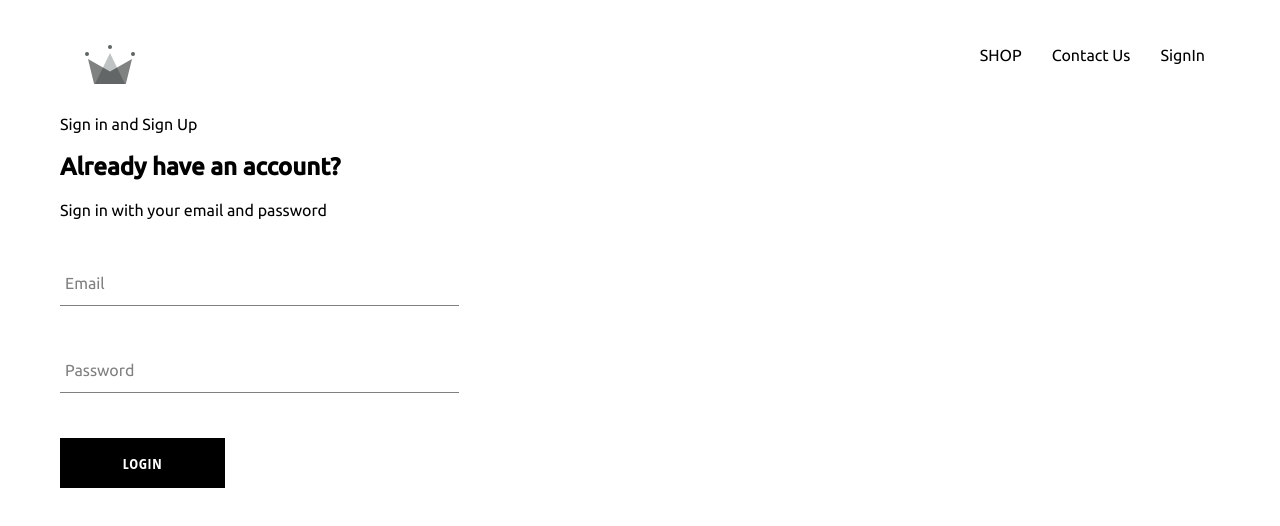
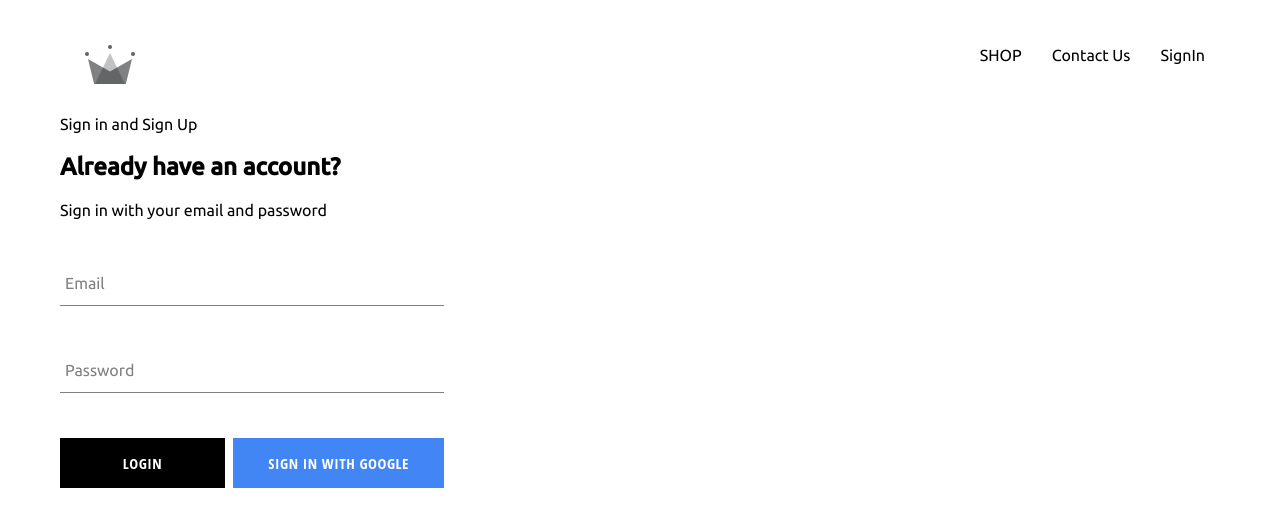
Before and after one commit to olawale7040/eCommerce, a React (Create React App) app: page /sign in a window 1280 px wide. Shown: the top 526 px of the page. Built offline with nearby package versions, Linux system fonts and the light colour scheme; no server answers.

Commit message:
Integrate Firebase and implement Google Authetication

```diff
--- a/package.json
+++ b/package.json
@@ -6,6 +6,7 @@
     "@testing-library/jest-dom": "^4.2.4",
     "@testing-library/react": "^9.5.0",
     "@testing-library/user-event": "^7.2.1",
+    "firebase": "^7.19.1",
     "node-sass": "^4.14.1",
     "react": "^16.13.1",
     "react-dom": "^16.13.1",
--- a/src/App.css
+++ b/src/App.css
@@ -6,3 +6,6 @@
   text-decoration: none;
   color: #000;
 }
+*{
+  box-sizing: border-box;
+}
--- a/src/App.js
+++ b/src/App.js
@@ -6,6 +6,7 @@
 import {Route, Switch} from 'react-router-dom';
 import Header from './components/header/header-component';
 import SignAndSignup from './pages/sign-in-and-sign-up/sign-in-and-sign-up'
+import {auth} from './firebase/firebase.utili';
 
 
 // const AboutPage = () => (
@@ -18,14 +19,26 @@
   constructor(props){
     super(props)
     this.state = {
-      message:"Welcome back to react"
+      message:"Welcome back to react",
+      currentUser:null
     }
   }
 
+  unsubscribeFromAuth = null;
+
+   componentDidMount(){
+     this.unsubscribeFromAuth = auth.onAuthStateChanged(user =>{
+      this.setState({currentUser : user});
+      console.log(user,"user");
+      })
+   }
+   componentWillUnmount(){
+    this.unsubscribeFromAuth();
+   }
   render(){
     return(
       <div>
-        <Header />
+        <Header currentUser={this.state.currentUser} />
         <Switch>
           <Route exact={true} path="/" component={HomePage} />
           <Route exact={true} path="/shop" component={ShopPage} />
--- a/src/components/custom-button/custom-button.component.js
+++ b/src/components/custom-button/custom-button.component.js
@@ -3,8 +3,8 @@
 import './custom-button.styles.scss';
 
 
-const CustomButton = ({children, ...otherProps}) =>(
-    <button className="custom-button" {...otherProps}>
+const CustomButton = ({children, GoogleSignIn , ...otherProps}) =>(
+    <button className={`${GoogleSignIn} == 'google-sign-in' ? 'google-sign-in' : '' custom-button` } {...otherProps}>
         {children}
     </button>
 )
--- a/src/components/custom-button/custom-button.styles.scss
+++ b/src/components/custom-button/custom-button.styles.scss
@@ -13,10 +13,21 @@
     font-weight: bolder;
     border: none;
     cursor: pointer;
+    // margin-right: 10px;
 
     &:hover {
       background-color: white;
       color: black;
       border: 1px solid black;
     }
+
+    &.google-sign-in{
+        background-color:#4285f4;
+        color: white;
+
+        &:hover{
+            background-color:#357ae8;
+            border: none;
+        }
+    }
   }
--- a/src/components/header/header-component.js
+++ b/src/components/header/header-component.js
@@ -2,8 +2,9 @@
 import './header.styles.scss'
 import {ReactComponent as Logo} from '../../assets/crown.svg';
 import {Link} from 'react-router-dom';
+import {auth} from '../../firebase/firebase.utili';
 
-const Header =()=>(
+const Header =({currentUser})=>(
     <div className="header">
         <Link to="/" className="logo-container">
             <Logo />
@@ -11,7 +12,12 @@
         <div className="options">
             <Link to="/shop" className="option">SHOP</Link>
             <Link to="/" className="option">Contact Us</Link>
-            <Link to="/sign" className="option">SignIn</Link>
+            {
+                currentUser ?
+                <div className="option" onClick={()=>auth.signOut()}>Sign Out</div> :
+                <Link to="/sign" className="option">SignIn</Link>
+            }
+
         </div>
     </div>
 )
--- a/src/components/header/header.styles.scss
+++ b/src/components/header/header.styles.scss
@@ -20,6 +20,7 @@
 
       .option {
         padding: 10px 15px;
+        cursor: pointer;
       }
     }
   }
--- a/src/components/sign-in/sign-in.component.js
+++ b/src/components/sign-in/sign-in.component.js
@@ -2,7 +2,7 @@
 import FormInput from '../form-input/form-input.component';
 import CustomButton from '../custom-button/custom-button.component';
 import './sign-in.styles.scss'
-
+import {signInWithGoogle} from '../../firebase/firebase.utili';
 
 class SignIn extends React.Component {
     constructor(props) {
@@ -28,11 +28,14 @@
             <div className="sign-in">
                 <h2>Already have an account?</h2>
                 <span>Sign in with your email and password</span>
-                <form onSubmit={this.handleSubmit}>
+                <form >
                     <FormInput type="email" handleChange={this.handleChange} required name="email" value={this.state.email} label="Email" />
                     <FormInput type="password" handleChange={this.handleChange} required name="password" value={this.state.password} label="Password" />
-                    <CustomButton type="submit">Login</CustomButton>
-                    {/* <button className="btn btn-primary">Submit</button> */}
+
+                    <div className="buttons">
+                        <CustomButton type="submit">Login</CustomButton>
+                        <CustomButton onClick={signInWithGoogle} GoogleSignIn="google-sign-in">Sign In With Google</CustomButton>
+                    </div>
                 </form>
 
             </div>
--- a/src/components/sign-in/sign-in.styles.scss
+++ b/src/components/sign-in/sign-in.styles.scss
@@ -6,4 +6,8 @@
     .title{
         margin: 10px 0;
     }
+    .buttons{
+        display: flex;
+        justify-content: space-between;
+    }
 }
--- /dev/null
+++ b/src/firebase/firebase.utili.js
@@ -0,0 +1,26 @@
+import firebase from 'firebase/app';
+import "firebase/firestore";
+import "firebase/auth";
+
+const config ={
+    apiKey: "AIzaSyCgvW8Bi79o88h0w6jJJH4QI9o0qy6RHq0",
+    authDomain: "ecommerce-8d133.firebaseapp.com",
+    databaseURL: "https://ecommerce-8d133.firebaseio.com",
+    projectId: "ecommerce-8d133",
+    storageBucket: "ecommerce-8d133.appspot.com",
+    messagingSenderId: "741002064204",
+    appId: "1:741002064204:web:ba8977ef79f22eaa8f1fe9"
+  };
+
+  // Initialize Firebase
+  firebase.initializeApp(config);
+
+  export const auth = firebase.auth();
+  export const firestore = firebase.firestore();
+
+  const provider = new firebase.auth.GoogleAuthProvider();
+  provider.setCustomParameters({prompt: 'select_account'});
+
+  export const signInWithGoogle = () =>auth.signInWithPopup(provider);
+
+  export default firebase;
```
Also changed, not shown: 1 other file (tests, documents, lock files or other folders).
